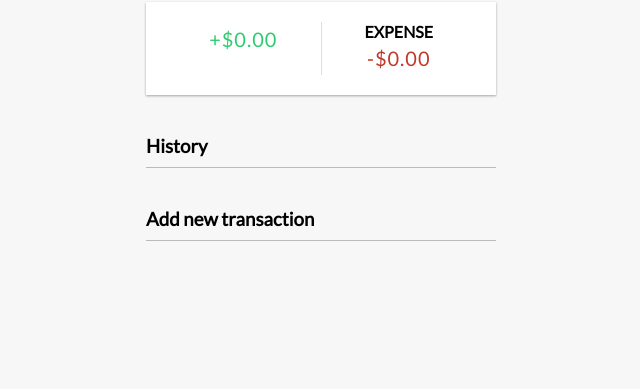
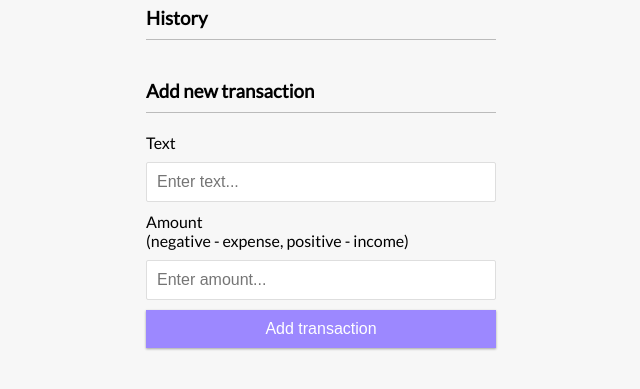
Before and after one commit to TimilehinAde/Expense_Tracker, a plain HTML site: page index.html in a window 1280 px wide. Shown: the part 347-736 px from the top of the page, without its empty margins (319-959 px from the left). Drawn offline with Linux system fonts and the light colour scheme.

Commit message:
further addition

```diff
--- a/index.html
+++ b/index.html
@@ -30,7 +30,17 @@
     </ul>
 
     <h3>Add new transaction</h3>
-    <form id="form"></form>
+    <form id="form">
+      <div class="form-control">
+        <label for="text">Text</label>
+        <input type="text" id="text" placeholder="Enter text..."/>
+      </div>
+      <div class="form-control">
+        <label for="amount">Amount <br> (negative - expense, positive - income)</label>
+        <input type="number" id="amount" placeholder="Enter amount... ">
+        <button class="btn">Add transaction</button>
+      </div>
+    </form>
 
   </div>
 
```
